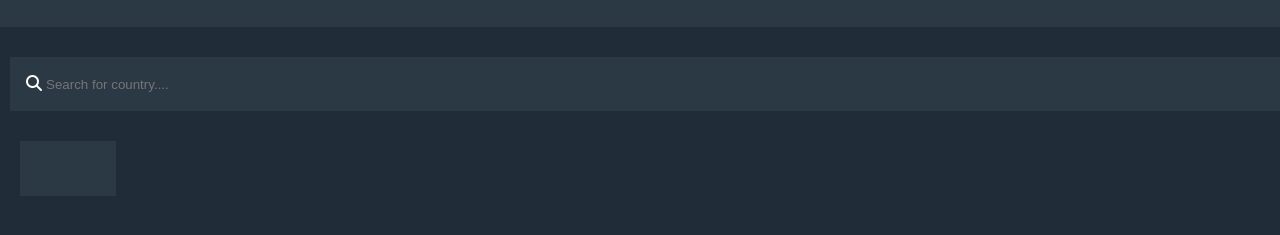
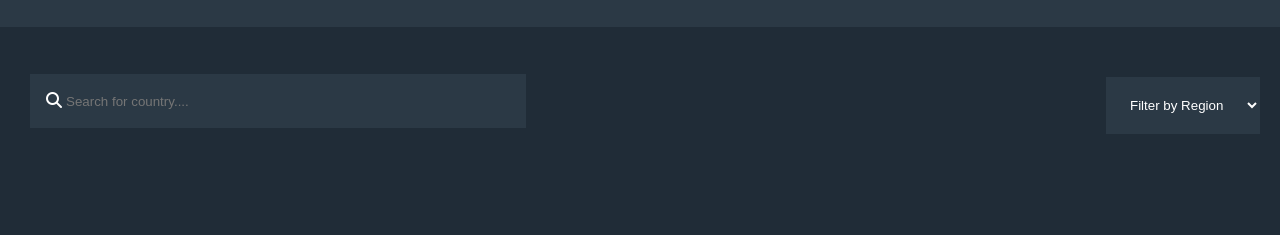
Before and after one commit to RoyDavinci/countries, a plain HTML site: page index.html in a window 1280 px wide. Shown: the part 67-302 px from the top of the page. Drawn offline with Linux system fonts and the light colour scheme; no server answers.

Commit message:
select functionality

```diff
--- a/index.html
+++ b/index.html
@@ -22,6 +22,7 @@
 			</div>
 		</div>
 		<div class="body">
+			<div class="form">
 				<div class="input check">
 					<i class="fa fa-search search" aria-hidden="true"></i>
 					<input
@@ -30,10 +31,9 @@
 						class="input-text check"
 					/>
 				</div>
-
 				<form action="">
 					<select name="cars" id="region" class="check">
-					<option value=""></option>
+						<option value="" disabled selected>Filter by Region</option>
 						<option value="Africa">Africa</option>
 						<option value="Asia">Asia</option>
 						<option value="Americas">Americas</option>
@@ -41,7 +41,7 @@
 						<option value="Europe">Europe</option>
 					</select>
 				</form>
-
+			</div>
 			<div class="country-card"></div>
 		</div>
 		<div class="detail"></div>
--- a/style.css
+++ b/style.css
@@ -42,7 +42,7 @@ img {
 	border: 1px solid hsl(209, 23%, 22%);
 	padding: 15px;
 	margin: 30px 10px;
-	width: 100%;
+	width: 40%;
 }
 input[type="text"] {
 	border: none;
@@ -55,9 +55,9 @@ input[type="text"]:active {
 	outline: none;
 }
 select {
-	-webkit-appearance: none;
+	/* -webkit-appearance: none;
 	-moz-appearance: none;
-	appearance: none;
+	appearance: none; */
 	outline: none;
 	box-shadow: none;
 	border: none;
@@ -135,9 +135,30 @@ select {
 		width: 500px;
 		height: 350px;
 	}
+	.form {
+		display: flex;
+		justify-content: space-between;
+		padding: 20px;
+	}
+	.input {
+		margin-top: -3px;
+	}
+}
+option[value=""][disabled] {
+	display: none;
+}
+@media screen and (max-width: 720px) {
+	input[type="text"] {
+		width: 90%;
+	}
+	select {
+		width: 40%;
+	}
+	.input {
+		width: 70%;
+	}
 }
 select {
-
 	margin-left: 20px;
 }
 .detail {
```
Lines whose indentation alone changed are shown as unchanged.
